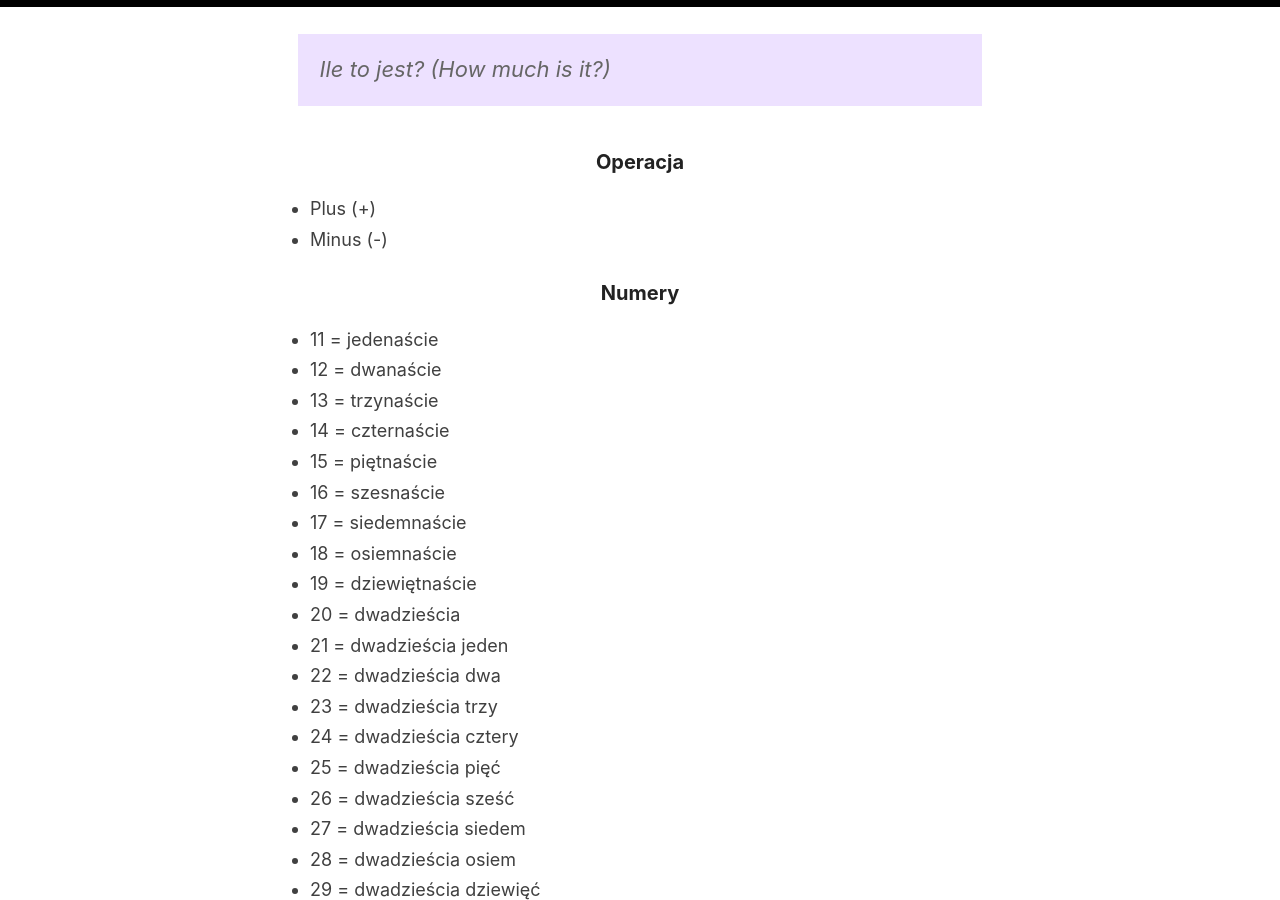
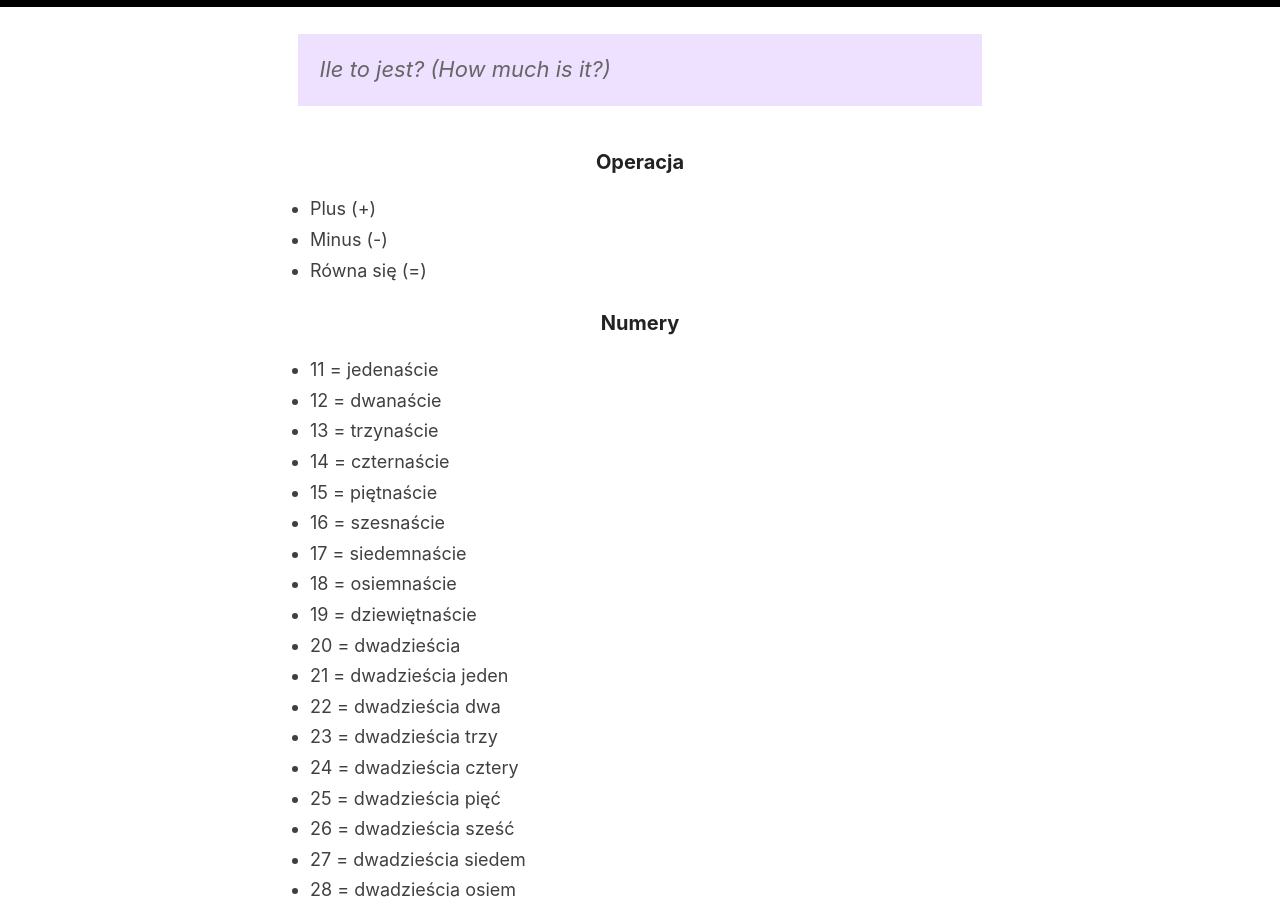
Before and after one commit to determinedguy/cecoret, a Jekyll site: the page built from _posts/2023-7-5-sjikp-3.md, in a window 1280 px wide and 900 px high, scrolled down 2245 px. Built offline with Jekyll 4.4.1, drawn with Linux system fonts in a browser that asks for light colours.

Commit message:
add: vocab

```diff
--- a/_posts/2023-7-5-sjikp-3.md
+++ b/_posts/2023-7-5-sjikp-3.md
@@ -77,6 +77,7 @@ categories: [Personal, Summer School, Polish, SJiKP, Language, Notes]
 
 - Plus (+)
 - Minus (-)
+- Równa się (=)
 
 ### Numery
 
```
